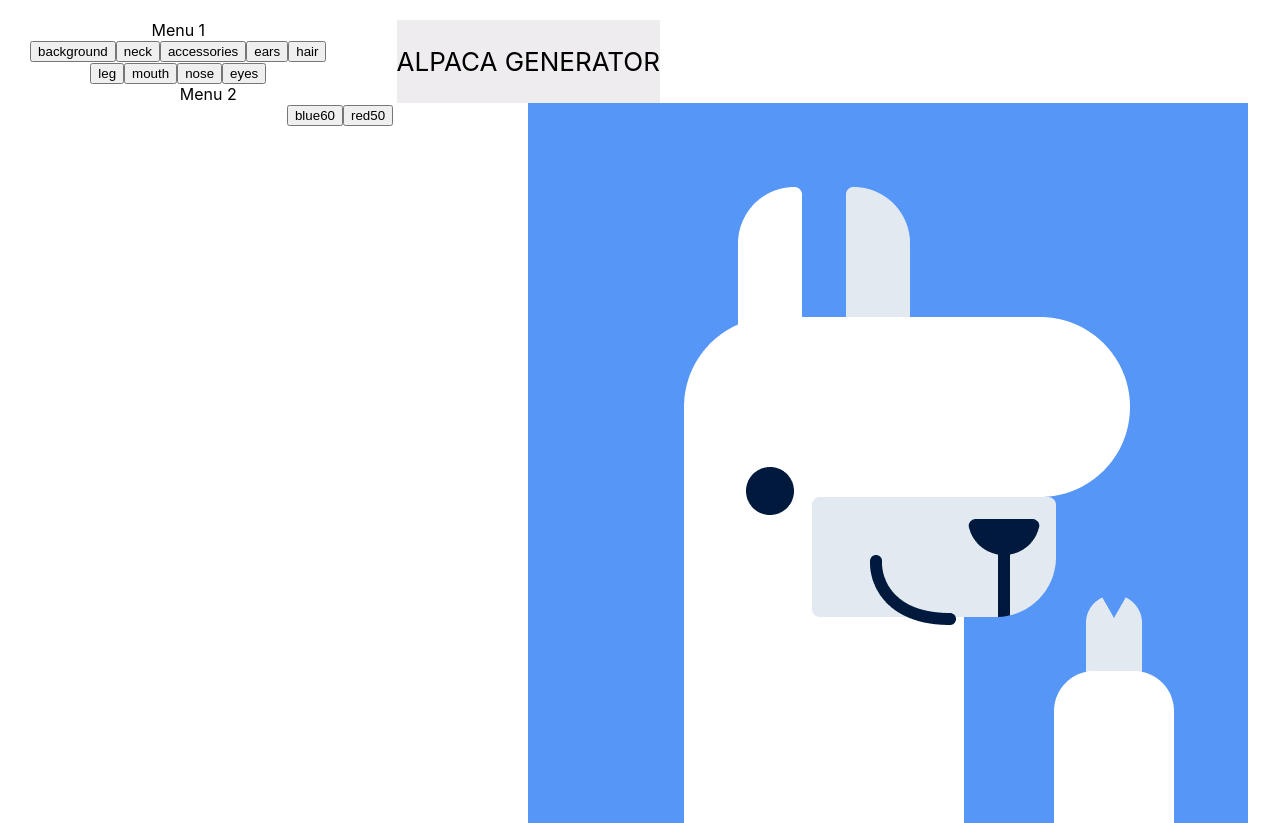
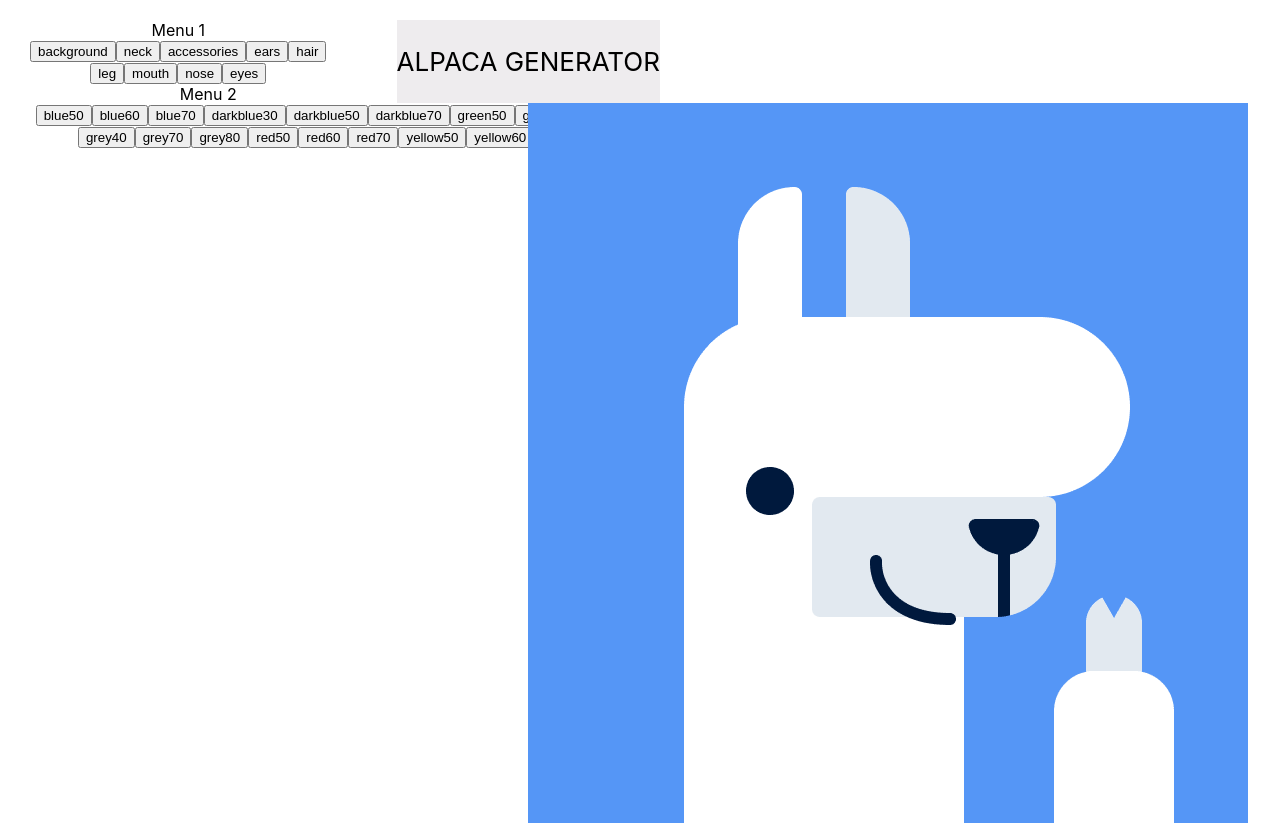
Before and after one commit to Crittenbach1/alpaca-image-generator, a React (Create React App) app: page / in a window 1280 px wide. Built offline with nearby package versions, Linux system fonts and the light colour scheme.

Commit message:
updated all background buttons

```diff
--- a/src/App.js
+++ b/src/App.js
@@ -77,7 +77,24 @@ function App() {
       {(() => {
          switch (currentMenu) {
            case 'background':
-             return [<button onClick={() => setBackground("blue60")}>blue60</button>, <button onClick={() => setBackground("red50")}>red50</button>]
+             return [<button onClick={() => setBackground("blue50")}>blue50</button>,
+                     <button onClick={() => setBackground("blue60")}>blue60</button>,
+                     <button onClick={() => setBackground("blue70")}>blue70</button>,
+                     <button onClick={() => setBackground("darkblue30")}>darkblue30</button>,
+                     <button onClick={() => setBackground("darkblue50")}>darkblue50</button>,
+                     <button onClick={() => setBackground("darkblue70")}>darkblue70</button>,
+                     <button onClick={() => setBackground("green50")}>green50</button>,
+                     <button onClick={() => setBackground("green60")}>green60</button>,
+                     <button onClick={() => setBackground("green70")}>green70</button>,
+                     <button onClick={() => setBackground("grey40")}>grey40</button>,
+                     <button onClick={() => setBackground("grey70")}>grey70</button>,
+                     <button onClick={() => setBackground("grey80")}>grey80</button>,
+                     <button onClick={() => setBackground("red50")}>red50</button>,
+                     <button onClick={() => setBackground("red60")}>red60</button>,
+                     <button onClick={() => setBackground("red70")}>red70</button>,
+                     <button onClick={() => setBackground("yellow50")}>yellow50</button>,
+                     <button onClick={() => setBackground("yellow60")}>yellow60</button>,
+                     <button onClick={() => setBackground("yellow70")}>yellow70</button>]
            case 'neck':
              return [<button onClick={() => setNeck("bend-backward")}>bendbackward</button>, <button onClick={() => setNeck("bend-forward")}>bendforward</button>]
            case 'accessories':
```
